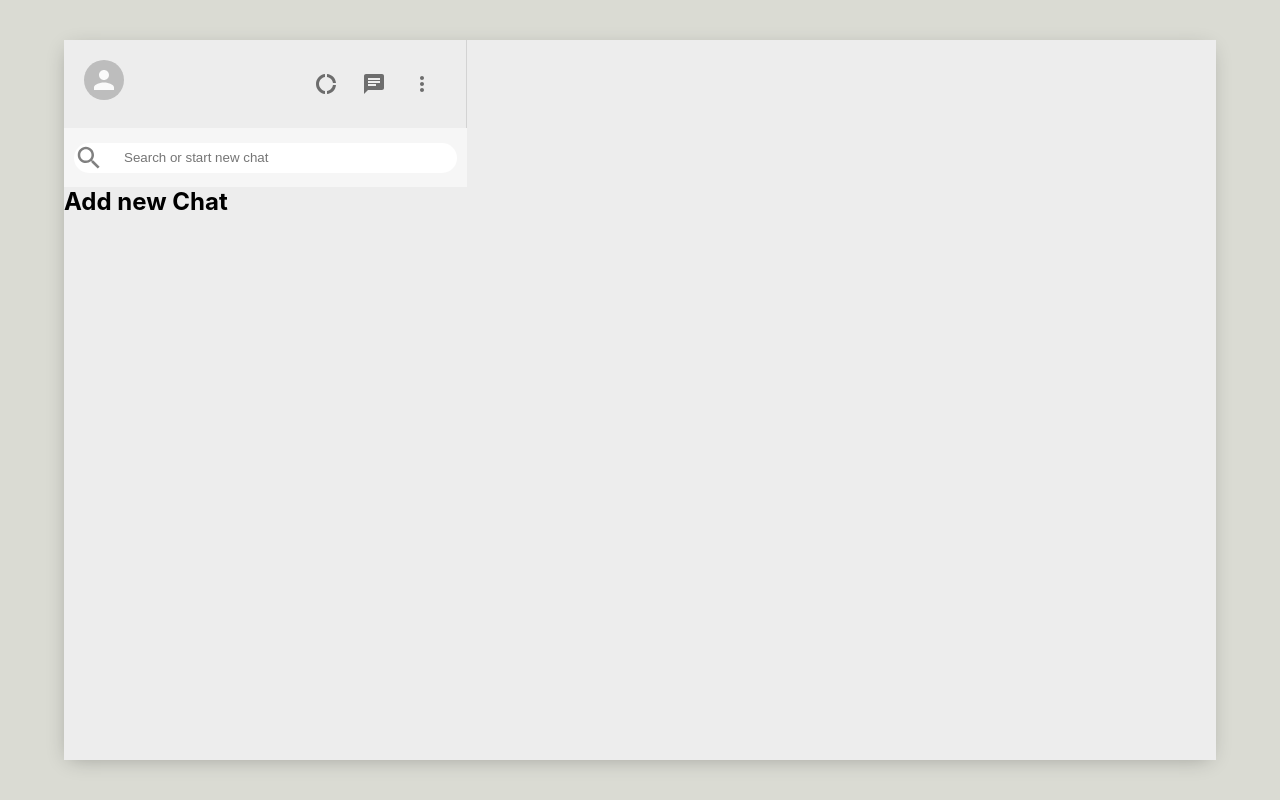
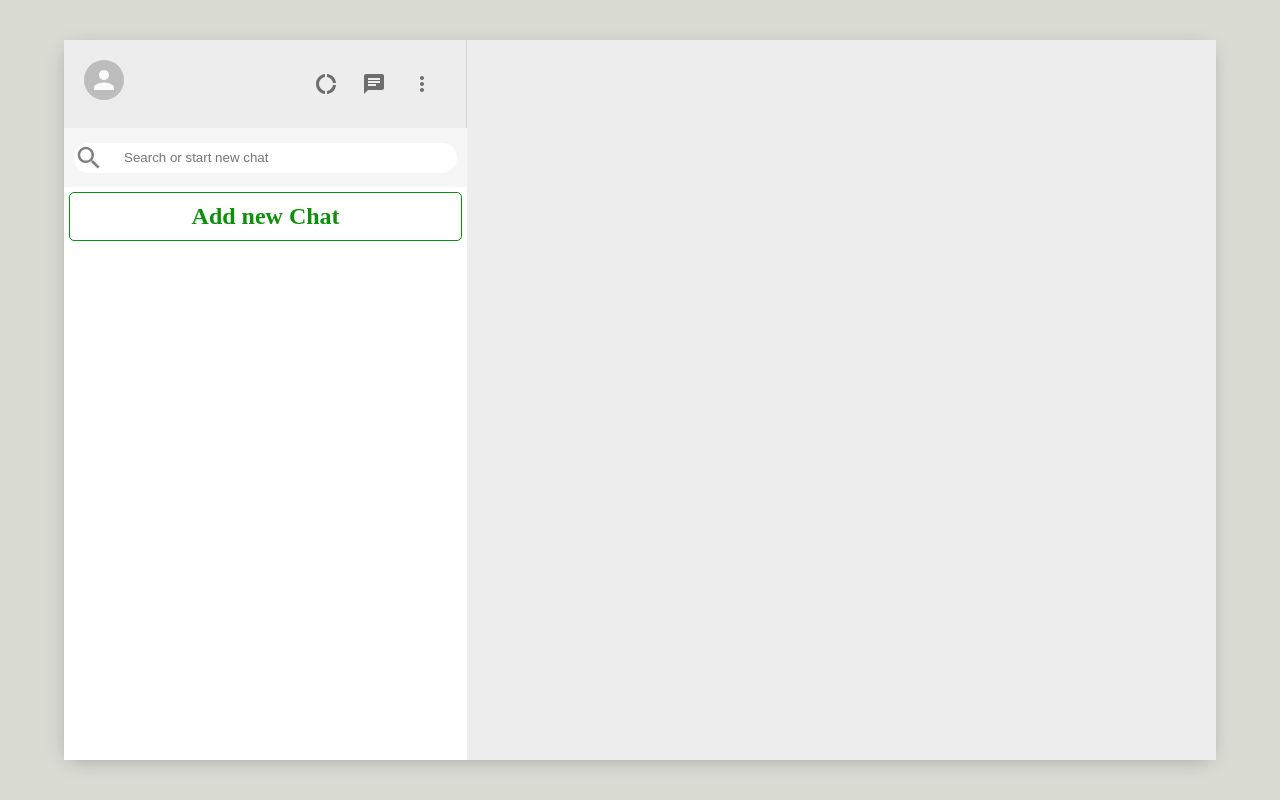
Before and after one commit to Ian-Balijawa/messanger-app, a React (Create React App) app: page / in a window 1280 px wide. Built offline with nearby package versions, Linux system fonts and the light colour scheme.

Commit message:
code code

```diff
--- a/src/Sidebar.css
+++ b/src/Sidebar.css
@@ -42,3 +42,20 @@
     color: gray;
     font-size: 30px !important;
 }
+.sidebar-chats{
+    flex: 1;
+    background-color:white;
+    overflow: scroll;
+}
+.chat-head{
+    color:rgb(13, 145, 13);
+    border: 1px solid rgb(13, 145, 13);
+    padding:10px;
+    border-radius: 5px;
+    font-family: 'Times New Roman', Times, serif;
+    align-items: center;
+    text-align: center;
+    margin-top: 5px;
+    cursor: pointer;
+    margin:5px
+}
```
